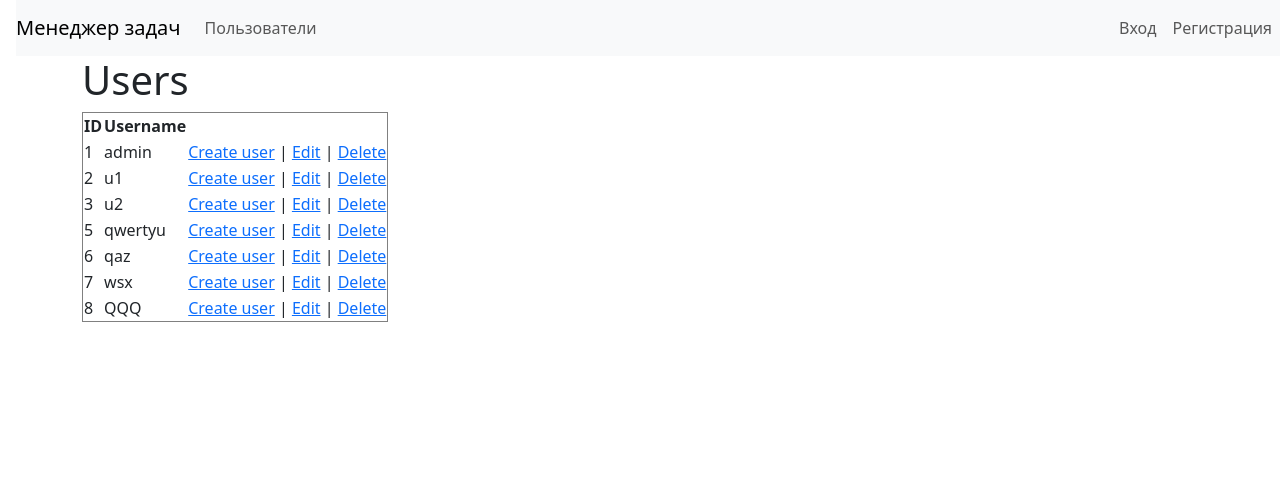
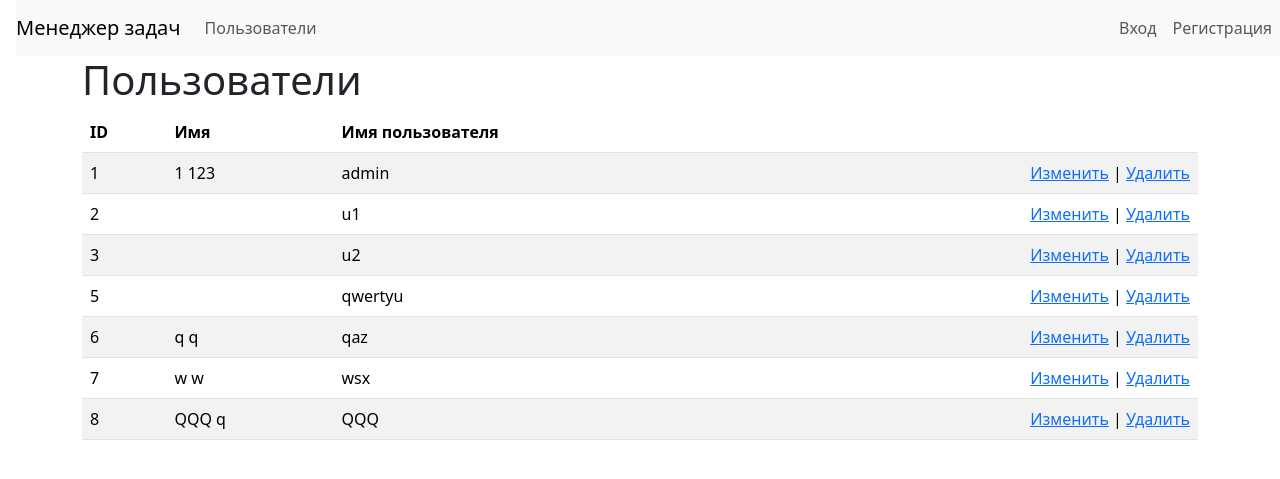
Before and after one commit to gabady13/python-project-52, a Django app: page /users/ in a window 1280 px wide. Shown: the top 479 px of the page. Run offline with Django 5.2, Linux system fonts and the light colour scheme; data comes from the database, SQL or seed files in the repository; both versions use the stored data as it was after the commit.

Commit message:
1236_2502

```diff
--- a/src/templates/statuses/form.html
+++ b/src/templates/statuses/form.html
@@ -6,7 +6,7 @@
 <form method="post">
   {% csrf_token %}
   {{ form.as_p }}
-  <button type="submit">Сохранить</button>
+  <button type="submit">{% if object %}Изменить{% else %}Создать{% endif %}</button>
 </form>
 
 <p><a href="{% url 'statuses_list' %}">Назад</a></p>
--- a/src/templates/users/user_list.html
+++ b/src/templates/users/user_list.html
@@ -1,13 +1,14 @@
 {% extends "layouts/base.html" %}
 
 {% block content %}
-  <h1>Users</h1>
+<h1>Пользователи</h1>
 
-  <table border="1">
+<table class="table table-striped">
   <thead>
     <tr>
       <th>ID</th>
-        <th>Username</th>
+      <th>Имя</th>
+      <th>Имя пользователя</th>
       <th></th>
     </tr>
   </thead>
@@ -16,18 +17,17 @@
     {% for user in users %}
     <tr>
       <td>{{ user.id }}</td>
+      <td>{{ user.first_name }} {{ user.last_name }}</td>
       <td>{{ user.username }}</td>
-          <td>
-            <a href="{% url 'user_create' %}">Create user</a>
+      <td class="text-end">
+        <a href="{% url 'user_update' user.id %}">Изменить</a>
         |
-            <a href="{% url 'user_update' user.id %}">Edit</a>
-            |
-            <a href="{% url 'user_delete' user.id %}">Delete</a>
+        <a href="{% url 'user_delete' user.id %}">Удалить</a>
       </td>
     </tr>
     {% empty %}
     <tr>
-          <td colspan="3">No users</td>
+      <td colspan="4">Пользователи отсутствуют</td>
     </tr>
     {% endfor %}
   </tbody>
```
Also changed, not shown: src/templates/users/login.html (+2 -6 lines), src/db.sqlite3. Lines whose indentation alone changed are shown as unchanged.
